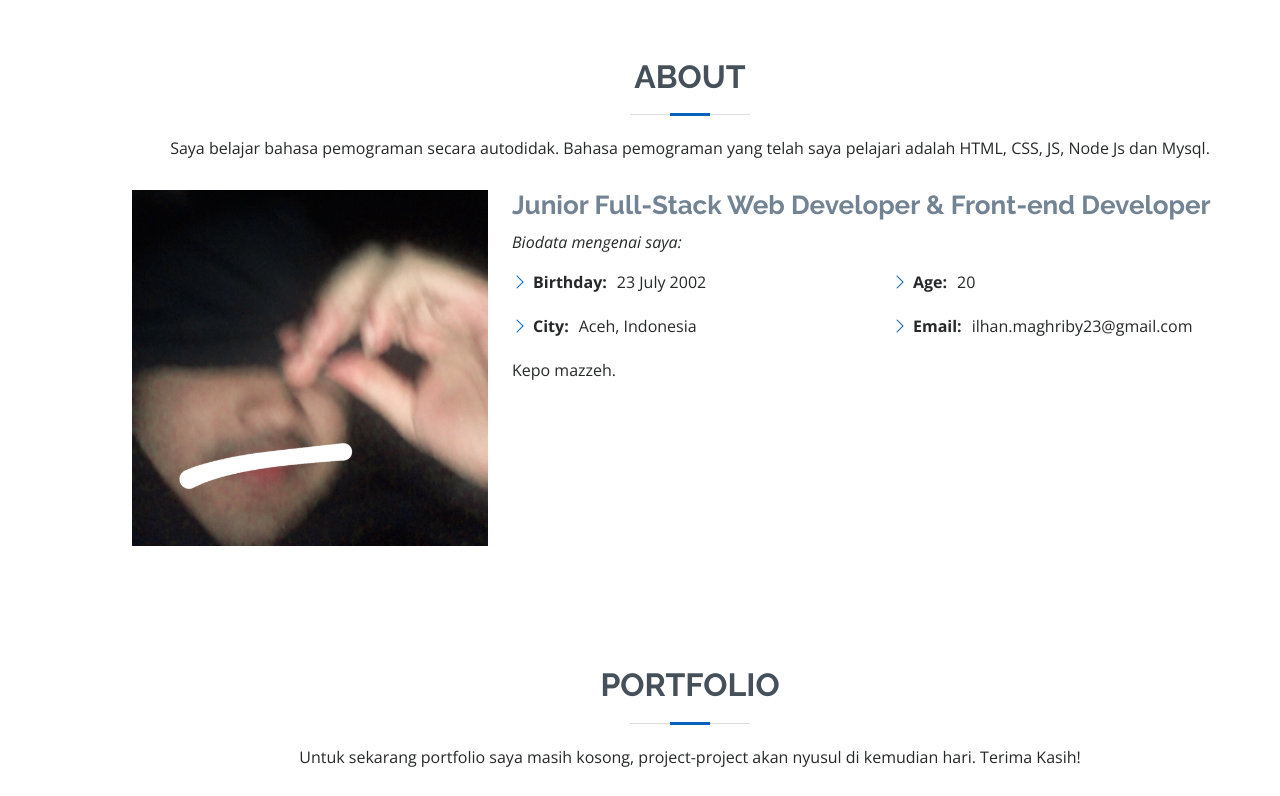
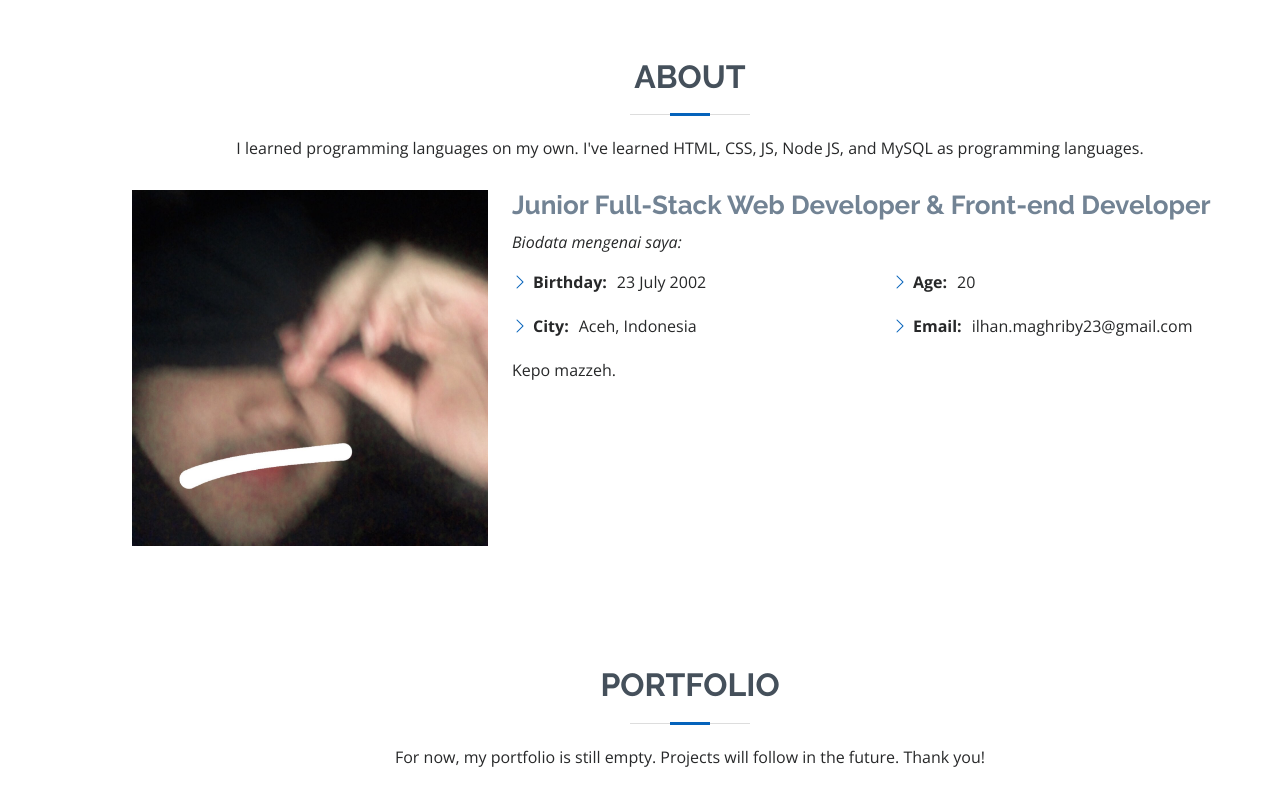
Before and after one commit to ilhanmaghriby/ilhanmaghriby.github.io, a plain HTML site: page index.html in a window 1280 px wide. Shown: the part 802-1598 px from the top of the page. Drawn offline with nearby package versions, Linux system fonts and the light colour scheme.

Commit message:
update english

```diff
--- a/index.html
+++ b/index.html
@@ -73,7 +73,7 @@
         <div class="container" data-aos="fade-up">
           <div class="section-title">
             <h2>About</h2>
-            <p>Saya belajar bahasa pemograman secara autodidak. Bahasa pemograman yang telah saya pelajari adalah HTML, CSS, JS, Node Js dan Mysql.</p>
+            <p>I learned programming languages on my own. I've learned HTML, CSS, JS, Node JS, and MySQL as programming languages.</p>
           </div>
 
           <div class="row">
@@ -109,7 +109,7 @@
         <div class="container" data-aos="fade-up">
           <div class="section-title">
             <h2>Portfolio</h2>
-            <p>Untuk sekarang portfolio saya masih kosong, project-project akan nyusul di kemudian hari. Terima Kasih!</p>
+            <p>For now, my portfolio is still empty. Projects will follow in the future. Thank you!</p>
           </div>
 
           <div class="row">
```
